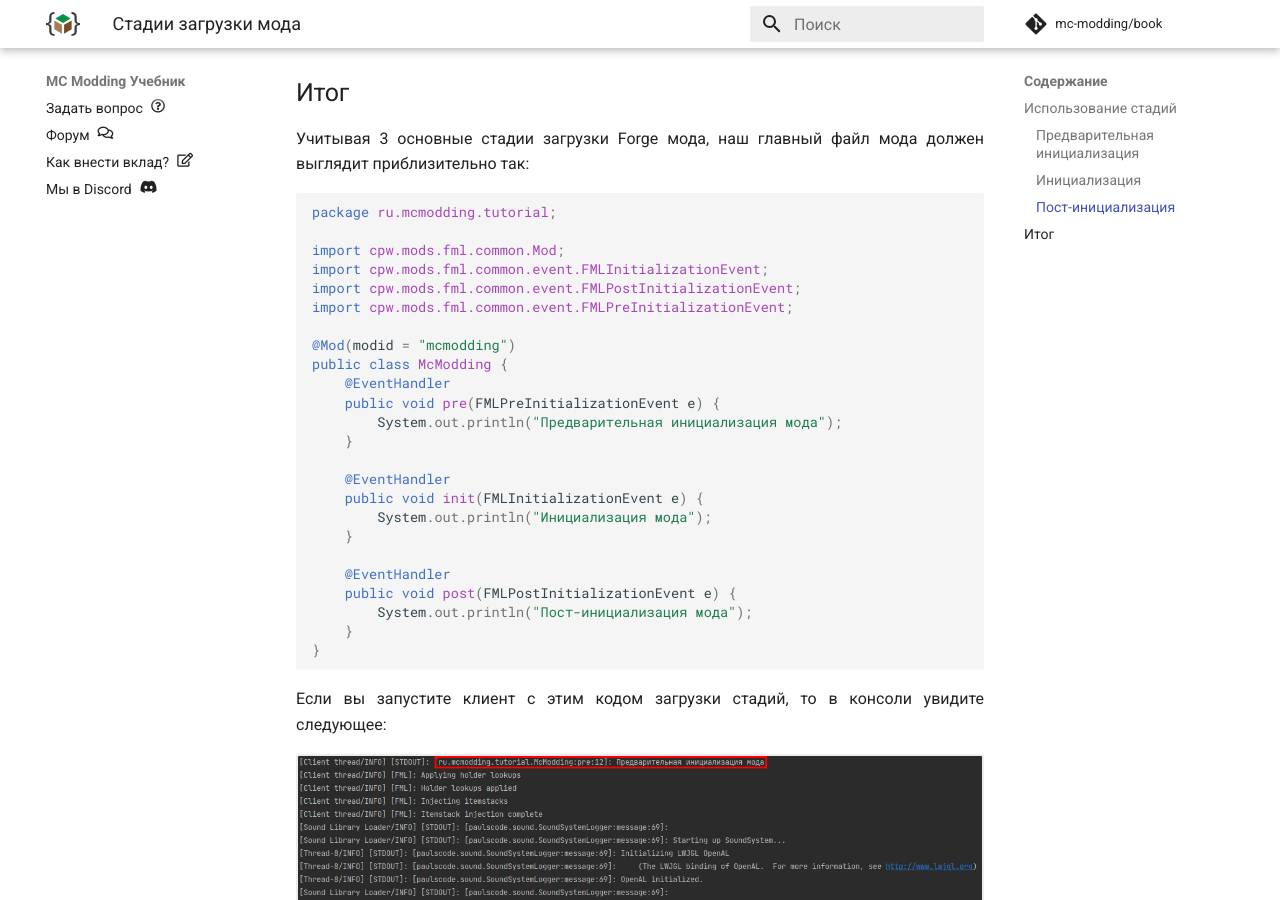
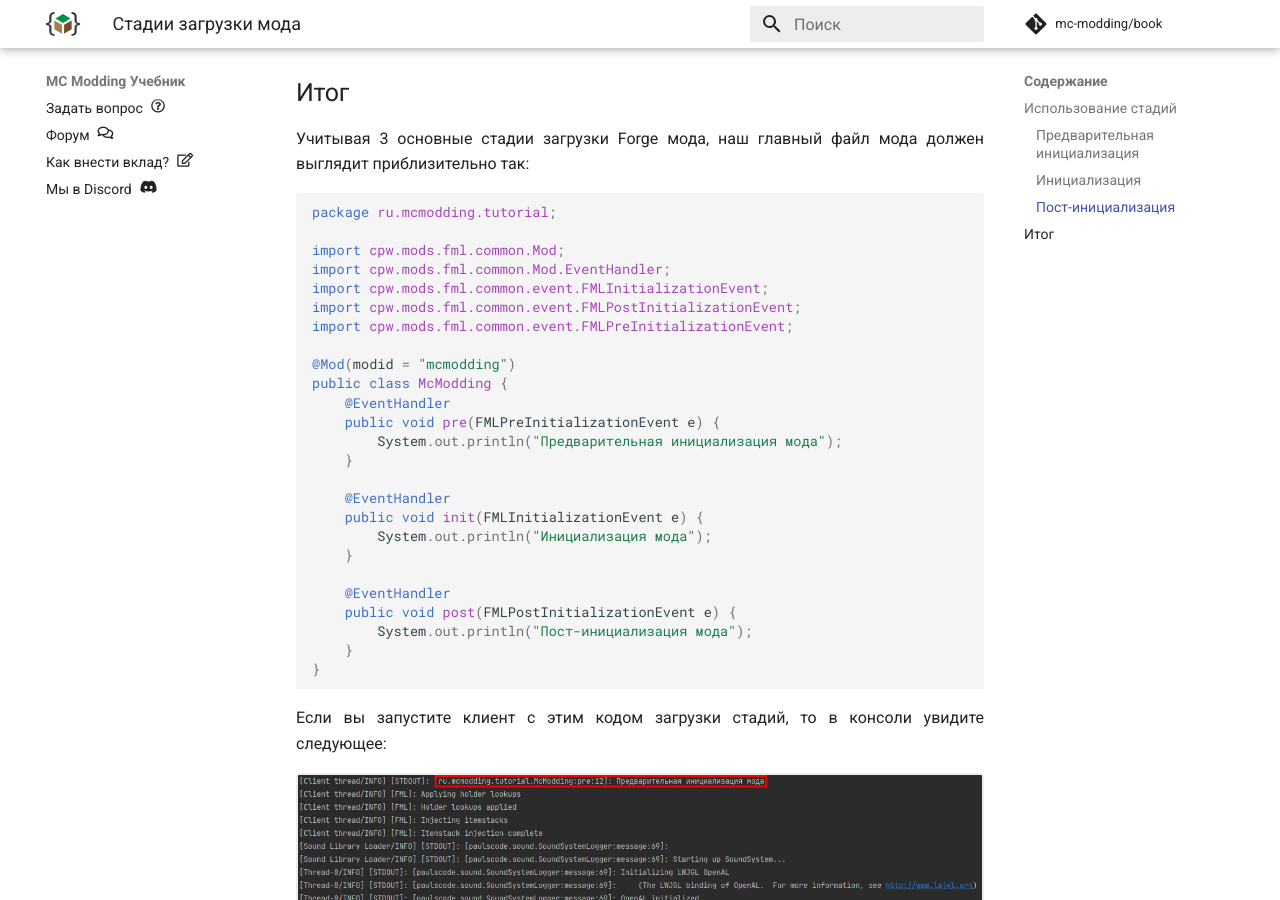
Before and after one commit to mc-modding/book, an MkDocs documentation site: the page built from docs/1.7.10/basics/loading-stages.md, in a window 1280 px wide and 900 px high, scrolled down 1644 px. Built offline with MkDocs 1.6.1 and Material for MkDocs 9.7.7, drawn with Linux system fonts in a browser that asks for light colours; nearby versions of some CDN libraries; comment, search, counter and statistics services are not loaded.

Commit message:
fix: недостающий импорт в loading-stages.md

```diff
--- a/docs/1.7.10/basics/loading-stages.md
+++ b/docs/1.7.10/basics/loading-stages.md
@@ -68,6 +68,7 @@
 package ru.mcmodding.tutorial;
 
 import cpw.mods.fml.common.Mod;
+import cpw.mods.fml.common.Mod.EventHandler;
 import cpw.mods.fml.common.event.FMLInitializationEvent;
 import cpw.mods.fml.common.event.FMLPostInitializationEvent;
 import cpw.mods.fml.common.event.FMLPreInitializationEvent;
```
